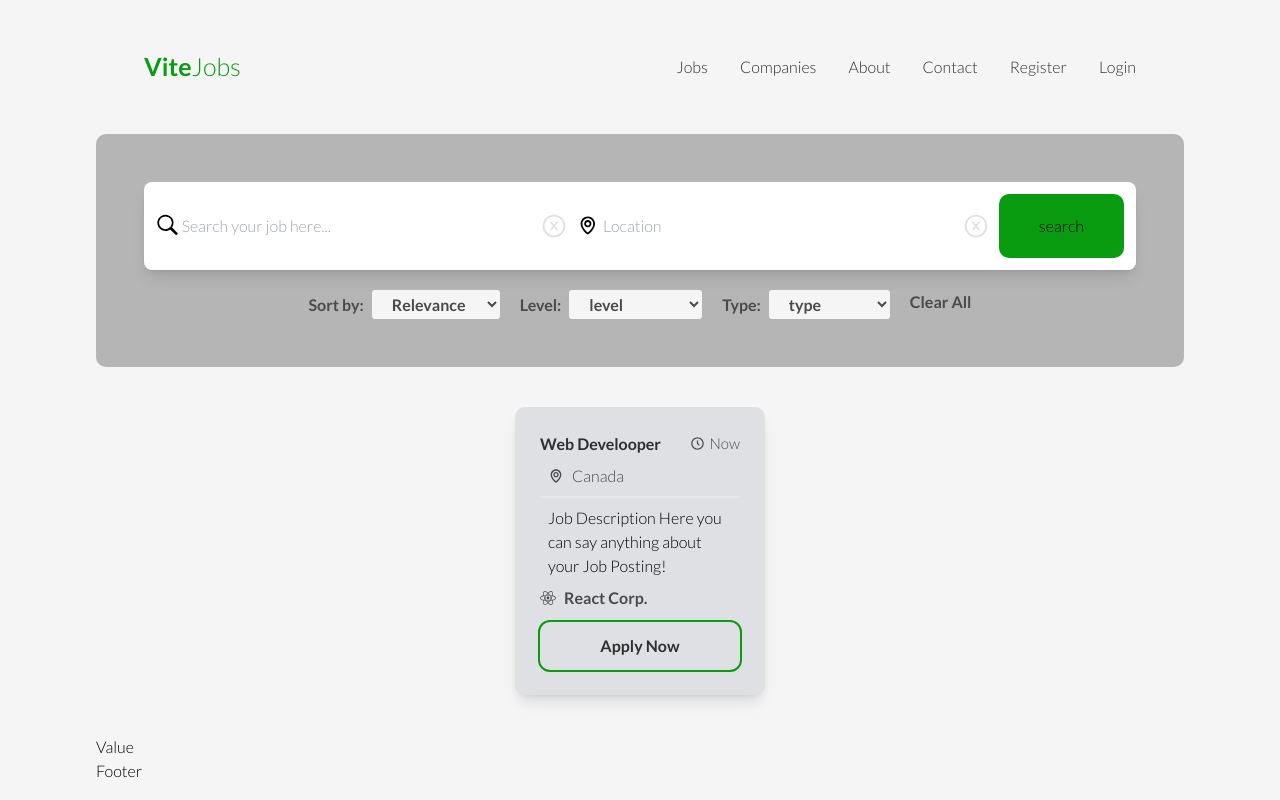
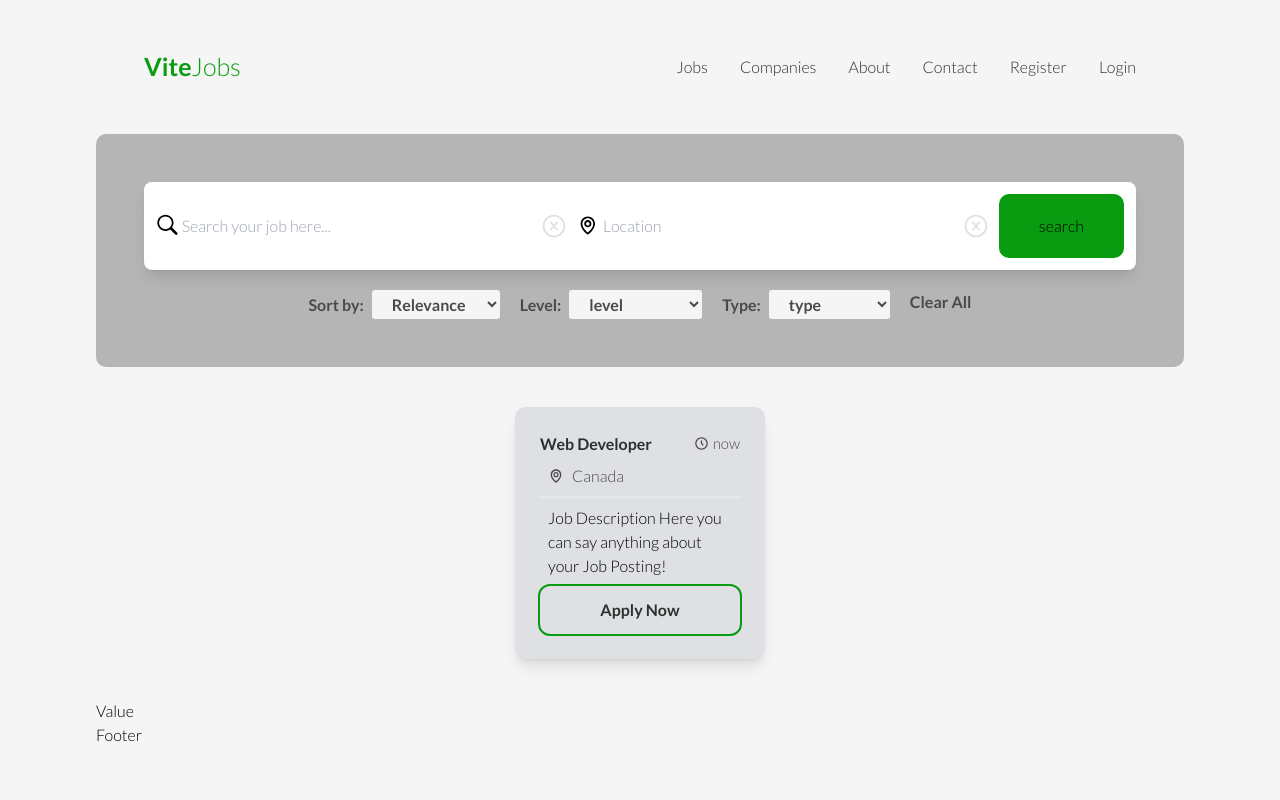
Before and after one commit to SamIxCode/ViteJobs, a React (Vite) app: page / in a window 1280 px wide. Built offline with nearby package versions, Linux system fonts and the light colour scheme.

Commit message:
deleted hardcoded job desc

```diff
--- a/src/compontents/JobDiv/Job.jsx
+++ b/src/compontents/JobDiv/Job.jsx
@@ -3,6 +3,19 @@ import { BiTimeFive } from "react-icons/bi"
 import { BiMap } from "react-icons/bi"
 import { FaReact } from "react-icons/fa"
 
+import logo1 from 'C://Users//pn20383//Documents//myData//REACT//ViteJS//ViteJobs//src//assets//logo-react-svgrepo-com.png'
+
+let Data = [
+  {
+    id:1,
+    logo:logo1,
+    title:'Web Developer',
+    time:'now',
+    location:'Canada',
+    desc:'Job Description Here you can say anything about your Job Posting!',
+    company:'React corp.'
+  }
+]
 
 export const Job = () => {
   return (
@@ -10,21 +23,22 @@ export const Job = () => {
       <div className="jobContainer flex gap-10 justify-center
       flex-wrap items-center py-10">
 
-      <div className="group group/item singleJob w-[250px] p-[25px] bg-greyColor
+      {
+      Data.map(({id,title,time,location,desc,company}) =>{
+        return(
+          <div key={id}className="group group/item singleJob w-[250px] p-[25px] bg-greyColor
           rounded-[10px] hover:bg-greenColor shadow-lg shadow-darkGrey-400/700
           hover:shadow-lg hover:duration-500 transition duration-150 ease-in hover:ease-out">
             <span className='flex justify-between items-center gap-2'>
-            <h1 className=' text-[16px] font-semibold text-textColor'>Web Develooper</h1>
-            <span className='flex items-center gap-1 text-[15px] text-darkGrey'> <BiTimeFive /> Now </span>
+              <h1 className=' text-[16px] font-semibold text-textColor'>{title}</h1>
+              <span className='flex items-center gap-1 text-[15px] text-darkGrey'> <BiTimeFive /> {time} </span>
             </span>
             <h6 className='text-darkGrey flex items-center gap-2 p-2'>
-            <BiMap />Canada
+              <BiMap />{location}
             </h6>
-          <p className='Posting Job border-t-2 p-2 hover:text-black'>Job Description
-            Here you can say anything about your Job Posting!</p>
+            <p className='Posting Job border-t-2 p-2 hover:text-black'>{desc}</p>
 
-          <div className=' pb-3 companyDiv flex items-center gap-2 font-semibold text-darkGrey'>
-            <FaReact /> React Corp.
+            <div className='company flex items-center gap-2 '>
             </div>
 
             <button className=' outline outline-2 outline-greenColor rounded-[10px] gap-2 p-3 block w-full font-semibold text-textColor bg-transparent group-hover:bg-whiteSmoke hover:duration-500 '>
@@ -32,6 +46,9 @@ export const Job = () => {
             </button>
 
             </div>
+        )
+      })
+      }
       </div>
     </div>
   )
```
Also changed, not shown: src/assets/logo-react-svgrepo-com.png (added), src/assets/logo-react.svg (added). Lines whose indentation alone changed are shown as unchanged.
